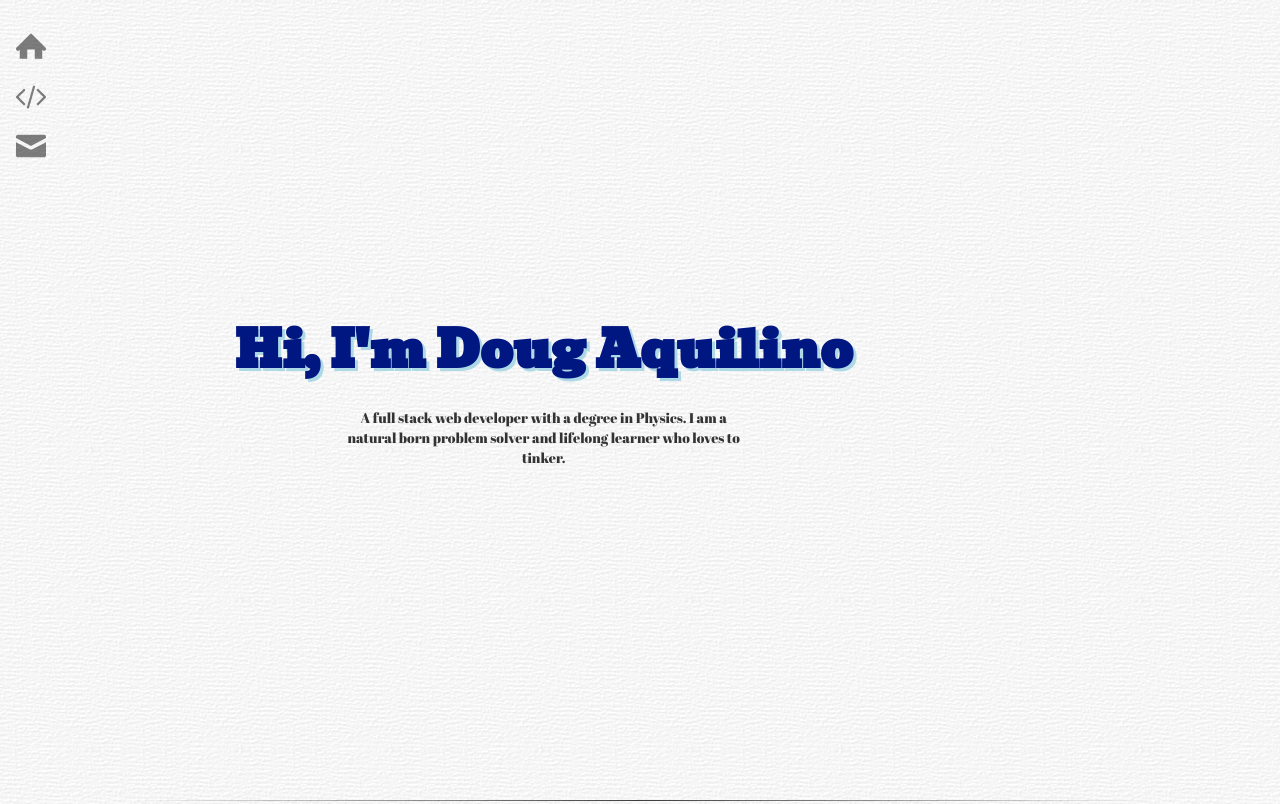
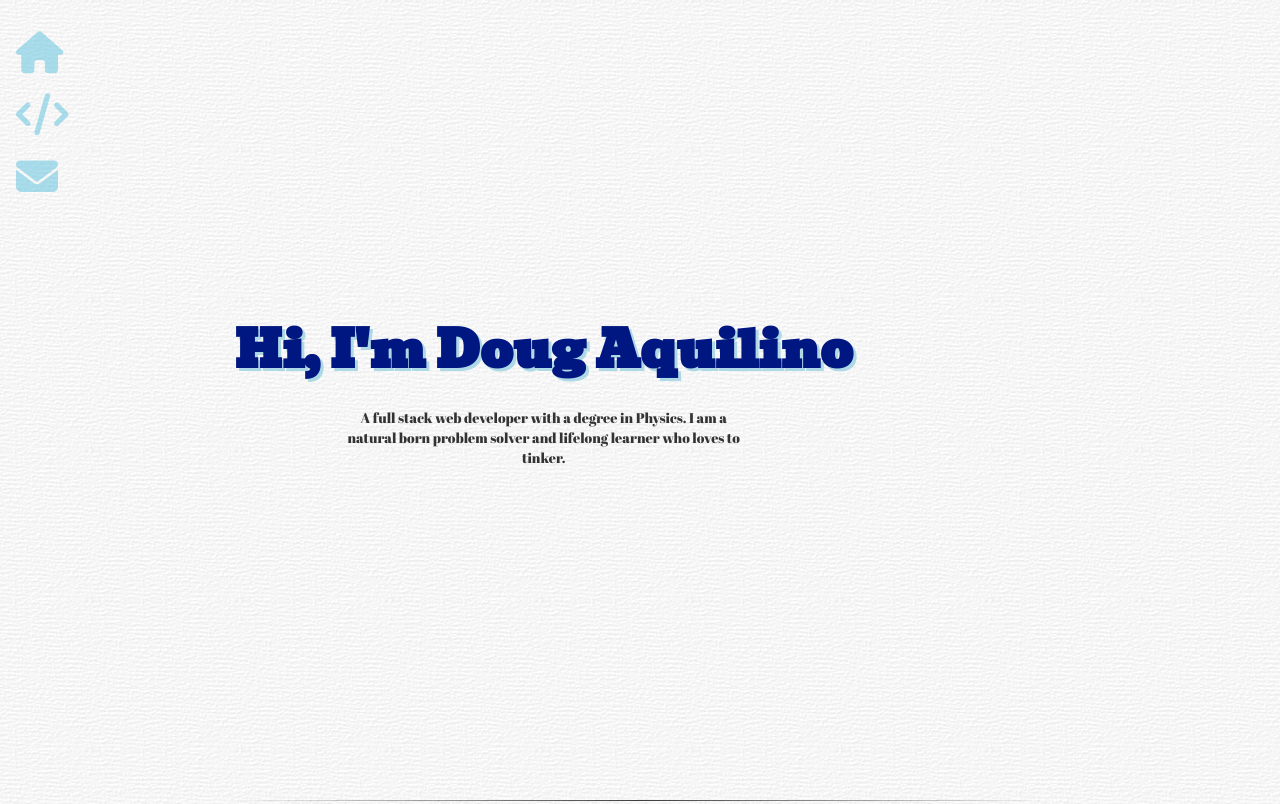
Before and after one commit to daquilino/new-portfolio, a plain HTML site: page public/index.html in a window 1280 px wide. Shown: the top 804 px of the page. Drawn offline with nearby package versions, Linux system fonts and the light colour scheme.

Commit message:
changed nav images to font awesome

```diff
--- a/public/index.html
+++ b/public/index.html
@@ -31,9 +31,9 @@
 	<nav class="navbar">
 		<div>
 	     	<ul class="nav navbar-stacked">
-	        	<li><a class="nav-link" href="#home"><img class="nav-icon" src="images/icons/home.svg" alt="Home"></a></li>
-	        	<li><a class="nav-link" href="#work"><img class="nav-icon" src="images/icons/code.svg" alt="Work"></a></li>
-	        	<li><a class="nav-link" href="#contact"><img class="nav-icon" src="images/icons/contact.svg" alt="Contact"></a></li>
+	        	<li><a class="nav-link" href="#home"><i class="fa fa-home fa-3x" aria-hidden="true"></i></a></li>
+	        	<li><a class="nav-link" href="#work"><i class="fa fa-code fa-3x" aria-hidden="true"></i></a></li>
+	        	<li><a class="nav-link" href="#contact"><i class="fa fa-envelope fa-3x" aria-hidden="true"></i></a></li>
 	      	</ul>
 	  	</div>
 	</nav>
@@ -56,9 +56,10 @@
 
 		<div class="row" id="work">
 
-			<hr class="work-divider">
+
 
 			<div class="col-xs-12 work">
+				<hr class="work-divider">
 
 				<div class="row work-item">
 
```
